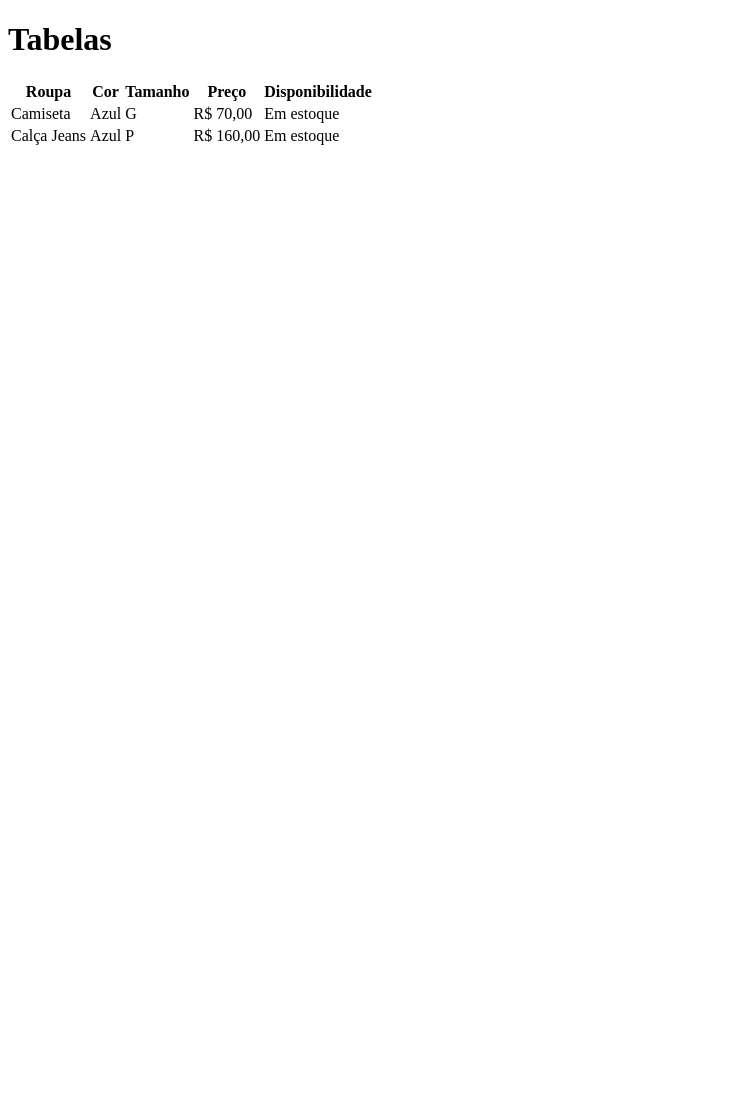
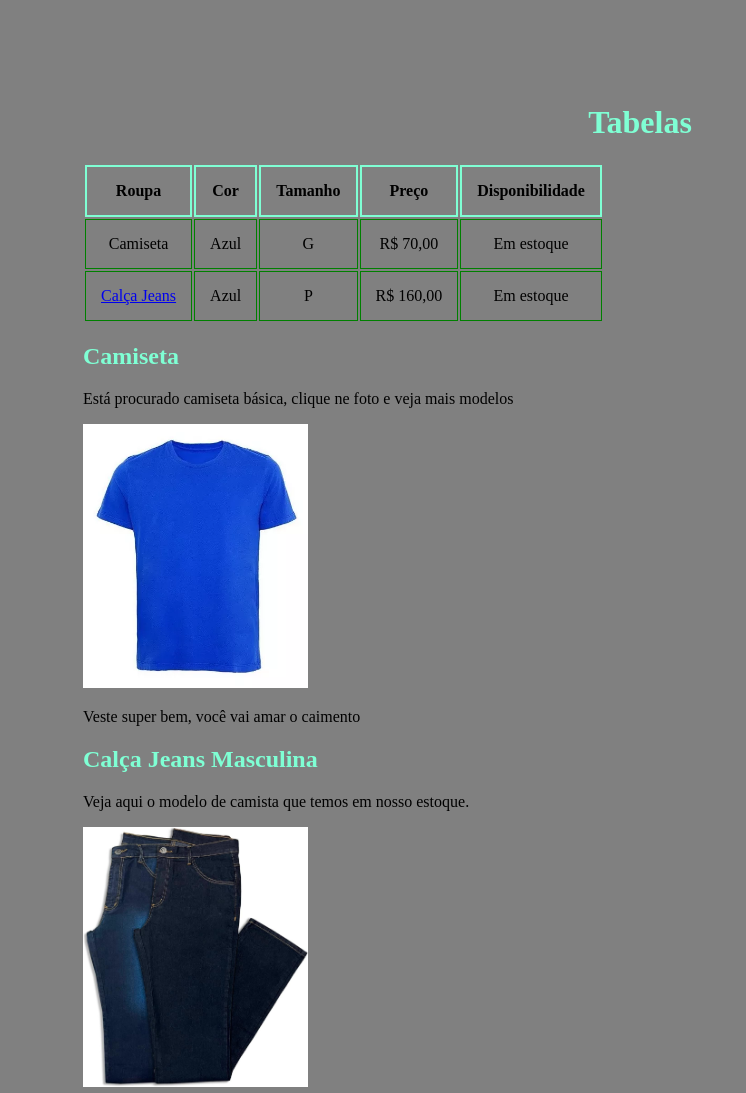
Before and after one commit to EliasVsantos/aula-tabela, a plain HTML site: page index.html in a window 1280 px wide. Shown: the top 1093 px of the page, without its empty margins (0-746 px from the left). Before the commit the page ends 800 px from the top, so only its background shows below. Drawn offline with Linux system fonts and the light colour scheme.

Commit message:
feitas melhorias no exercicio

```diff
--- a/index.html
+++ b/index.html
@@ -6,6 +6,7 @@
     <meta http-equiv="X-UA-Compatible" content="IE=edge">
     <meta name="viewport" content="width=device-width, initial-scale=1.0">
     <title>Tabelas</title>
+    <link rel="stylesheet" href="/src/CSS/style.css">
 </head>
 
 <body>
@@ -20,14 +21,14 @@
             <th>Disponibilidade</th>
         </tr>
         <tr>
-            <td>Camiseta</td>
+            <td>Camiseta</a> </td>
             <td>Azul</td>
             <td>G</td>
             <td>R$ 70,00</td>
             <td>Em estoque</td>
         </tr>
         <tr>
-            <td>Calça Jeans</td>
+            <td><a href="/src/calca-jeans.html">Calça Jeans</a></td>
             <td>Azul</td>
             <td>P</td>
             <td>R$ 160,00</td>
@@ -35,9 +36,26 @@
         </tr>
 
 
+    </table>
+
+    <h2>Camiseta</h2>
+
+    <p>Está procurado camiseta básica, clique ne foto e veja mais modelos</p>
+    <div class="camiseta">
+    <a href="https://br.shein.com/DH-POLLO-Men-Shirts-p-17181988-cat-1979.html?src_identifier=fc%3DMen%60sc%3DROUPAS%60tc%3DTOPS%60oc%3DCamisas%60ps%3Dtab04navbar04menu04dir02%60jc%3Dreal_1979&src_module=topcat&src_tab_page_id=page_select_class1687458768421&mallCode=2" target="_blank"><img class="camiseta"src="/src/imagens/camiseta-azul.jpg" alt="foto da camiseta azul"></a>
+    </div>
+    <p>Veste super bem, você vai amar o caimento</p>
 
 
-    </table>
+    <h2>Calça Jeans Masculina</h2>
+
+    <p>Veja aqui o modelo de camista que temos em nosso estoque.</p>
+    <div class ="calça-jeans">
+    <a href="https://br.shein.com/Men-Pants-p-16551488-cat-1978.html?src_identifier=fc%3DMen%60sc%3DROUPAS%60tc%3DPARTES%20INFERIORES%60oc%3DCal%C3%A7as%60ps%3Dtab04navbar04menu05dir01%60jc%3Dreal_1978&src_module=topcat&src_tab_page_id=page_select_class1687459293491&mallCode=2" target="_blank"><img src="/src/imagens/calca-jeasn.jpg" alt="foto da camiseta azul"></a>
+    </div>
+    <p>Veste super bem, você vai amar o caimento</p>
+
+
 
 </body>
 
--- /dev/null
+++ b/src/CSS/style.css
@@ -0,0 +1,35 @@
+body{
+    background-color: gray;
+    padding: 75px;
+
+}
+
+h1{
+    font-family: 'Times New Roman', Times, serif;
+    color: aquamarine;
+    justify-content: center;
+    text-align: center;
+}
+
+h2{
+    color: aquamarine;
+}
+
+th{
+    text-align: center;
+    justify-content: center;
+    padding: 15px;
+    border: 2px solid aquamarine;
+
+}
+
+td{
+    padding: 15px;
+    justify-content: center;
+    text-align: center;
+    border: 1px solid green;
+}
+img{
+    width: 225px;
+    height: 225´x;
+}
```
Also changed, not shown: src/calca-jeans.html (added, +14 -0 lines), src/imagens/calca-jeasn.jpg (added), src/imagens/camiseta-azul.jpg (added), 2 other files.
